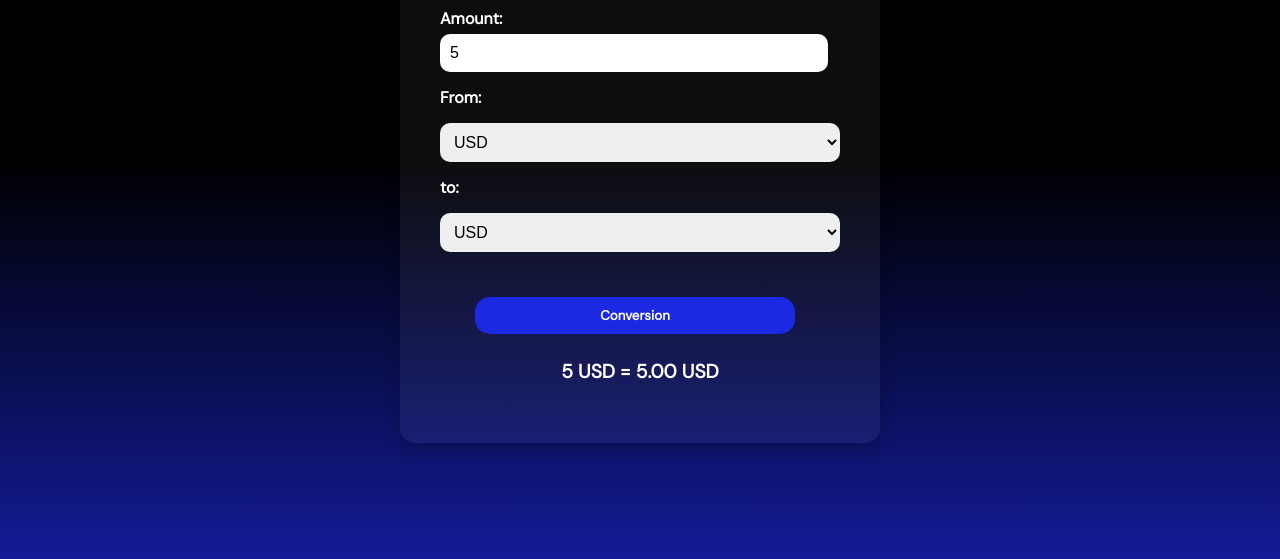
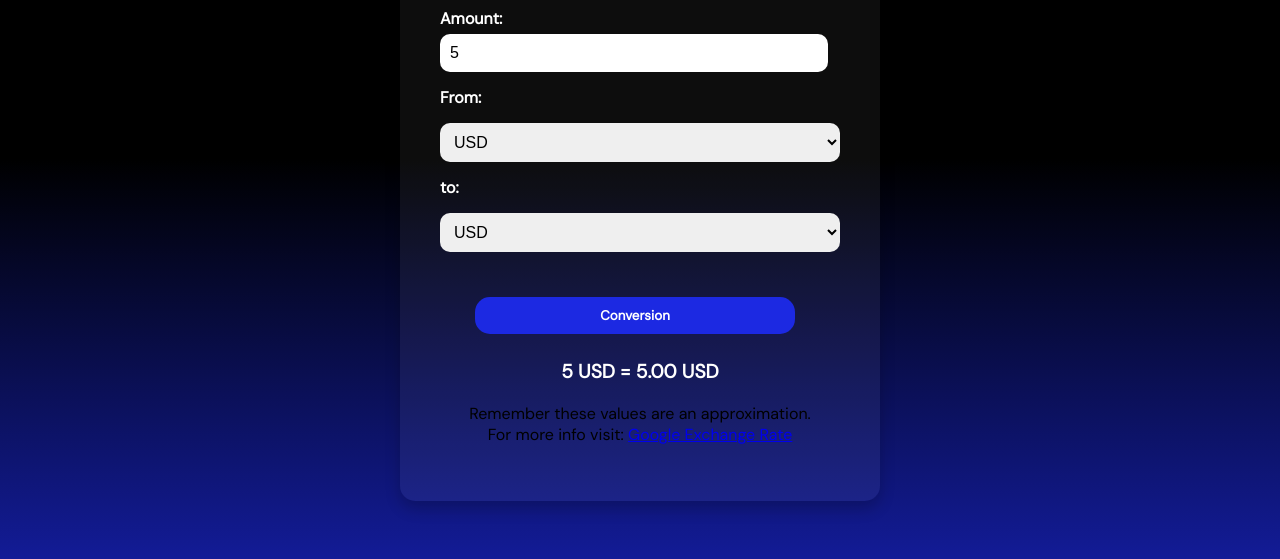
Before and after one commit to Manuel-Carreno/conversor-monedas, a website: page public/index.html in a window 1280 px wide. Both pictures are taken after typing "5" into the empty fields and a click on the button "Conversion". Shown: the part 241-800 px from the top of the page. Drawn offline with Linux system fonts and the light colour scheme; some packages are replaced by stand-ins of ours; a script that the page names is missing.

Commit message:
prueba version final

```diff
--- a/public/index.html
+++ b/public/index.html
@@ -52,6 +52,7 @@
         </form>
 
         <p id="result"></p>
+        <p id="extra-message"></p>
     </main>
 
     <script src="script.js"></script>
--- a/public/script.js
+++ b/public/script.js
@@ -37,6 +37,11 @@ form.addEventListener ('submit', (e) => {
   const converted = amount*rate;
   result.textContent= `${amount} ${from} = ${converted.toFixed(2)} ${to}`;
 
+  const extraMessage = document.getElementById('extra-message');
+  extraMessage.innerHTML = `
+  Remember these values are an approximation.<br>
+  For more info visit: <a href="https://www.google.com/search?q=google+exchange+rate" target="_blank">Google Exchange Rate</a>`;
+
 
 
 
```
Also changed, not shown: README.md.
